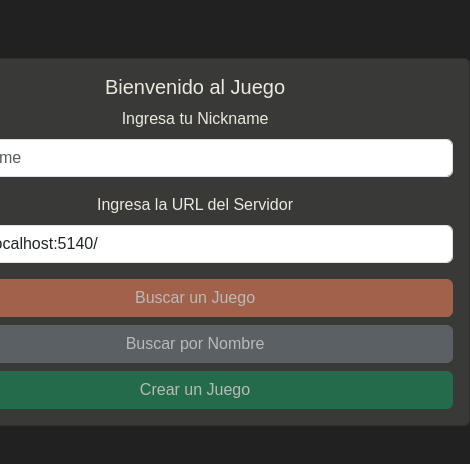
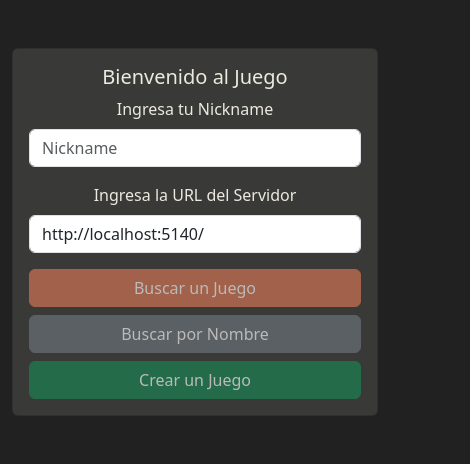
Before and after one commit to bulan506/proyectoRedes2, a Next.js app in the folder uiredes/: page / in a window 390 px wide. Shown: the top 464 px of the page, 470 px wide, since content can reach past the window. Built offline with nearby package versions, Linux system fonts and the light colour scheme.

Commit message:
ahora responsive

```diff
--- a/uiredes/app/GameScreen/GameScreen.tsx
+++ b/uiredes/app/GameScreen/GameScreen.tsx
@@ -28,6 +28,7 @@ const GameScreen = ({ game, password, playerName, SERVER }: any) => {
   const [roundStatus, setRoundStatus] = useState('');
   const [allVoted, setAllVoted] = useState(false); // Nuevo estado
   const [action, setAction] = useState(null);
+  const [lastProcessedRound, setLastProcessedRound] = useState('');
 
   const [citizensScore, setCitizensScore] = useState(0);
   const [enemiesScore, setEnemiesScore] = useState(0);
@@ -123,14 +124,15 @@ const GameScreen = ({ game, password, playerName, SERVER }: any) => {
         setProposedGroup(data.data.group);
         setRoundStatus(data.data.status);
         checkAllPlayersVoted(data.data.votes);
-        if (data.data.status === 'ended') {
-          fetchGameState();
+        if (data.data.status === 'ended' && currentRound !== lastProcessedRound) {
+          setLastProcessedRound(currentRound);
+          //fetchGameState();
           if(data.data.result === 'citizens'){
+            showModalWithMessage('¡Los ciudadanos ganaron la ronda!');
             setCitizensScore(citizensScore + 1);
-            showModalWithMessage('¡Los ciudadanos ganaron la ronda!');
           }else if(data.data.result === 'enemies'){
+            showModalWithMessage('¡Los enemigos ganaron la ronda!');
             setEnemiesScore(enemiesScore + 1);
-            showModalWithMessage('¡Los enemigos ganaron la ronda!');
           }
         }
         if(data.data.status === 'waiting-on-leader'){setAction(null);}
@@ -265,14 +267,14 @@ const GameScreen = ({ game, password, playerName, SERVER }: any) => {
 
   useEffect(() => {
     if (gameStatus !== 'ended') {
-      const intervalId = setInterval(fetchGameState, 3000);
+      const intervalId = setInterval(fetchGameState, 2000);
       return () => clearInterval(intervalId);
     }
   }, [gameStatus]);
 
   useEffect(() => {
     if (gameStatus === 'rounds') {
-      const intervalId = setInterval(fetchRoundInfo, 3000);
+      const intervalId = setInterval(fetchRoundInfo, 2000);
       return () => clearInterval(intervalId);
     }
   }, [gameStatus, currentRound]);
@@ -338,7 +340,7 @@ const GameScreen = ({ game, password, playerName, SERVER }: any) => {
       {/*{roundStatus && (<h1>El estado de la partida es: {roundStatus}</h1>)}*/}
       {/*{error && <Alert variant="danger">{error}</Alert>}*/}
 
-      <div className="container-scoreboard">
+      <div className="game-interface">
         <div className="league">ContaminaDOS</div>
         <div className="half">{game.name}</div>
         <div className="half">Líder: {leader}</div>
--- a/uiredes/app/components/GamesList.tsx
+++ b/uiredes/app/components/GamesList.tsx
@@ -3,13 +3,13 @@ import { Container, ListGroup, Button, Alert , Pagination } from 'react-bootstra
 
 const GamesList = ({ games, error, handleJoinGame, setStage, setSelectedGame, currentPage, totalPages, handlePageChange }:any) => {
    return (
-    <Container className="mt-5">
+    <Container className="player-info">
       <h2 className="text-center" style={{color: '#ECEADF'}}>Juegos Disponibles</h2>
       {error && <Alert variant="danger">{error}</Alert>}
       <Button variant="secondary" onClick={() => setStage('name')} className="mt-3">
         Volver
       </Button>
-      <ListGroup>
+      <ListGroup  className="players-div">
         {games.map((game: any) => (
           <ListGroup.Item
             key={game.id}
@@ -36,6 +36,7 @@ const GamesList = ({ games, error, handleJoinGame, setStage, setSelectedGame, cu
           </ListGroup.Item>
         ))}
       </ListGroup>
+      <div className="players-div">
       <Pagination className="mt-3 justify-content-center">
       <Pagination.First onClick={() => handlePageChange(0)} disabled={currentPage === 0} />
       <Pagination.Prev onClick={() => handlePageChange(currentPage - 1)} disabled={currentPage === 0} />
@@ -51,6 +52,7 @@ const GamesList = ({ games, error, handleJoinGame, setStage, setSelectedGame, cu
       <Pagination.Next onClick={() => handlePageChange(currentPage + 1)} disabled={currentPage === totalPages - 1} />
       <Pagination.Last onClick={() => handlePageChange(totalPages - 1)} disabled={currentPage === totalPages - 1} />
       </Pagination>
+      </div>
 
       <Button variant="secondary" onClick={() => setStage('name')} className="mt-3">
         Volver
--- a/uiredes/app/components/NameCard.tsx
+++ b/uiredes/app/components/NameCard.tsx
@@ -50,7 +50,7 @@ const NameCard = ({ playerName, setPlayerName, setStage, setSERVER }: any) => {
   };
 
   return (
-    <Card className="text-center mt-5" style={{width: '550px', backgroundColor: '#393937'}}>
+    <Card className="text-center mt-5" style={{ backgroundColor: '#393937'}}>
       <Card.Body>
         <Card.Title style={{color: '#ECEADF'}}>Bienvenido al Juego</Card.Title>
         <Form onSubmit={handleNameSubmit}>
--- a/uiredes/app/styles/GameInterface.css
+++ b/uiredes/app/styles/GameInterface.css
@@ -11,17 +11,6 @@
   margin-top: 5%
 }
 
-.container{
-  display: flex;
-  flex-direction: column;
-  align-items: center;
-  font-family: Arial, sans-serif;
-  border: none;
-  padding: 10px;
-  border-radius: 8px;
-  width: 300px;
-  text-align: center;
-}
 
 .player-info {
   text-align: center;
--- a/uiredes/app/styles/ScoreboardStyles.css
+++ b/uiredes/app/styles/ScoreboardStyles.css
@@ -1,4 +1,4 @@
-.container-scoreboard {
+.scoreboard {
     display: flex;
     flex-direction: column;
     align-items: center;
```
